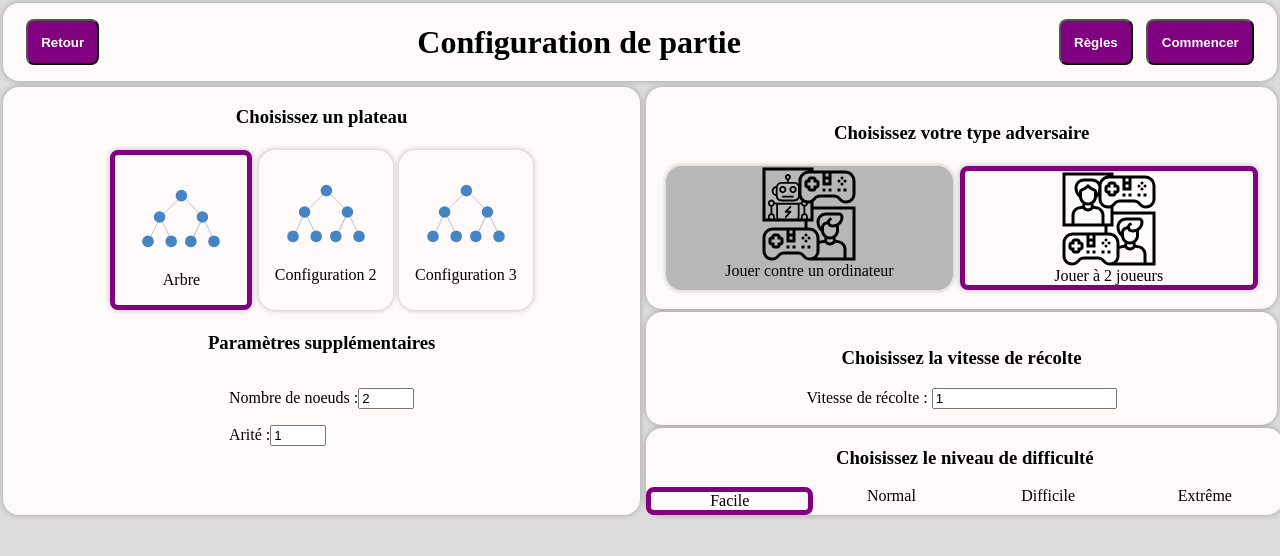
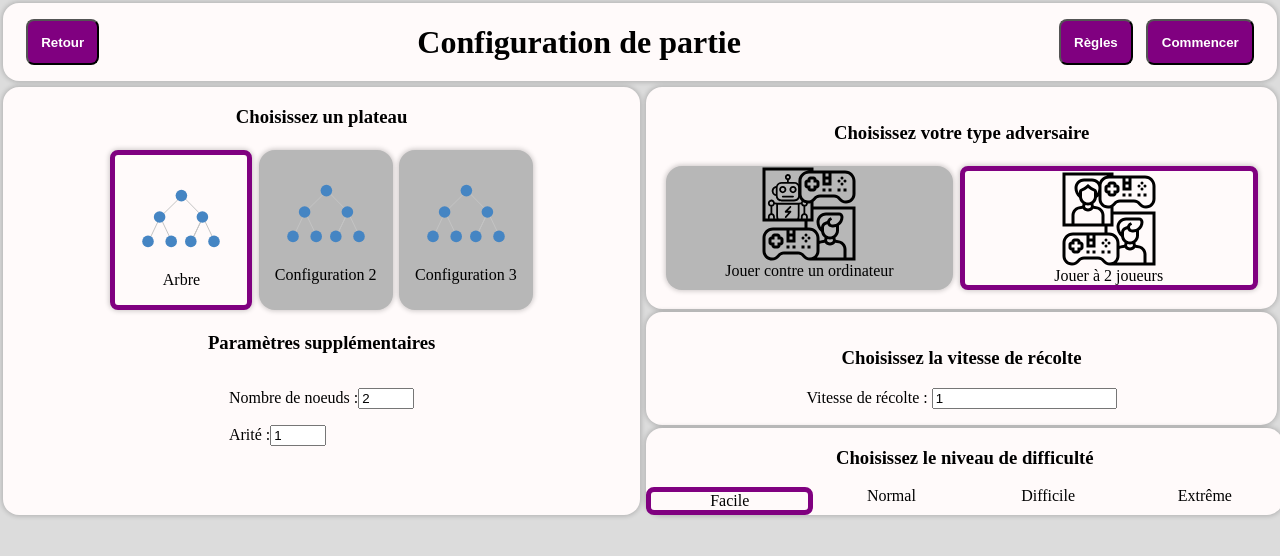
Before and after one commit to CodeComposerUser/Terra-Numerica-WebSurfeur, an Angular app in the folder WebSurfeur/: page /configuration in a window 1280 px wide. Shown: the top 556 px of the page. Built offline with nearby package versions, Linux system fonts and the light colour scheme.

Commit message:
#2 Désactivation des configurations non-valable
-Les configurations non-disponible son grisé
-Le clique sur ses configurations n'a pas d'effet

```diff
--- a/WebSurfeur/src/app/components/configuration-menu/configuration-menu.component.scss
+++ b/WebSurfeur/src/app/components/configuration-menu/configuration-menu.component.scss
@@ -43,6 +43,10 @@
                             min-width: 100px;
                             min-height: 100px;
                         }
+                    }
+
+                    .disabled {
+                        background-color: #b7b7b7;
                     }
                 }
             }
--- a/WebSurfeur/src/app/components/configuration-menu/configuration-menu.component.ts
+++ b/WebSurfeur/src/app/components/configuration-menu/configuration-menu.component.ts
@@ -77,12 +77,16 @@ export class ConfigurationMenuComponent implements OnInit {
   }
 
   selectConfiguration(configuration: string) {
-    this.selected_configuration = configuration;
+    if(!configuration.includes('conf')) {
+      this.selected_configuration = configuration;
+    }
     this.initParams();
   }
 
   isSelectedConfiguration(configuration: string): string {
-    return this.selected_configuration === configuration ? 'selected' : ''
+    let classes = this.selected_configuration === configuration ? 'selected' : ''
+    classes += ` ${configuration.includes('conf') ? 'disabled' : ''}`
+    return classes
   }
 
   /* Functions for inputs */
```
Also changed, not shown: WebSurfeur/src/app/services/game/game.service.ts (indentation only).
